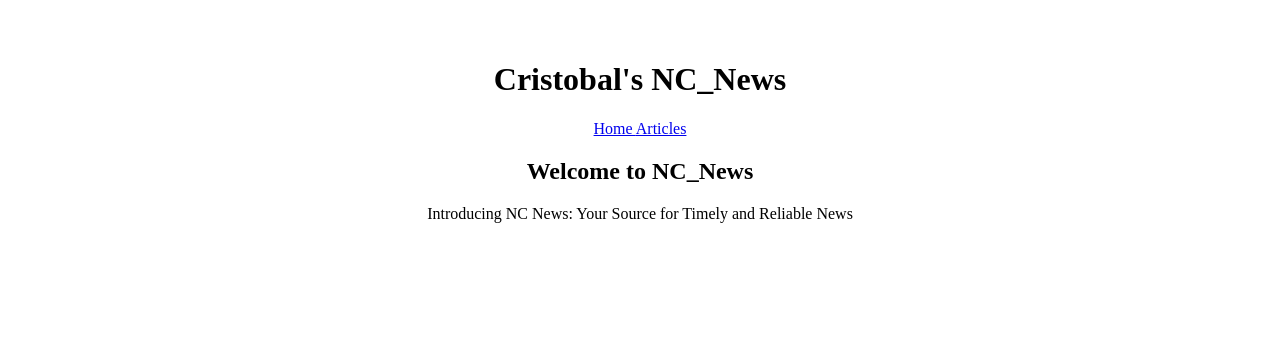
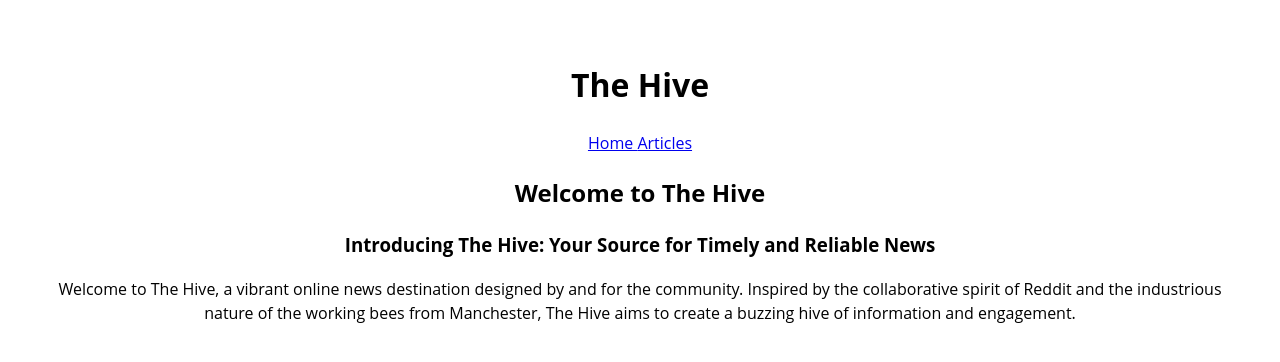
Before and after one commit to SirPhoros/CTorrubia_nc-news_FE, a React (Vite) app: page / in a window 1280 px wide. Shown: the top 362 px of the page. Built offline with nearby package versions, Linux system fonts and the light colour scheme.

Commit message:
Improving FrontPage

```diff
--- a/src/components/Header.jsx
+++ b/src/components/Header.jsx
@@ -1,7 +1,7 @@
 export default function Header() {
 	return (
 		<>
-			<h1 className="header">Cristobal's NC_News</h1>
+			<h1 className="header">The Hive</h1>
 		</>
 	)
 }
--- a/src/components/Home.jsx
+++ b/src/components/Home.jsx
@@ -1,9 +1,15 @@
 export default function Home() {
 	return (
 		<>
-			<h2 className="title">Welcome to NC_News</h2>
-			<p className="description-title">
-				Introducing NC News: Your Source for Timely and Reliable News
+			<h2 className="title">Welcome to The Hive</h2>
+			<h3 className="description-title">
+				Introducing The Hive: Your Source for Timely and Reliable News
+			</h3>
+			<p>
+				Welcome to The Hive, a vibrant online news destination designed by and
+				for the community. Inspired by the collaborative spirit of Reddit and
+				the industrious nature of the working bees from Manchester, The Hive
+				aims to create a buzzing hive of information and engagement.
 			</p>
 		</>
 	)
--- a/src/index.css
+++ b/src/index.css
@@ -1,19 +1,23 @@
-/* :root {
-  font-family: Inter, system-ui, Avenir, Helvetica, Arial, sans-serif;
+:root {
+	font-family: 'Signika Negative', 'Signika Negative-fallback', 'Open Sans',
+		'Open Sans-fallback', system-ui, sans-serif !important;
 	line-height: 1.5;
 	font-weight: 400;
 
-  color-scheme: light dark;
+	/* color-scheme: light dark;
 	color: rgba(255, 255, 255, 0.87);
 	background-color: #242424;
+
+  background-color: #f1bb00;
 
 	font-synthesis: none;
 	text-rendering: optimizeLegibility;
 	-webkit-font-smoothing: antialiased;
 	-moz-osx-font-smoothing: grayscale;
-  -webkit-text-size-adjust: 100%;
+	-webkit-text-size-adjust: 100%; */
 }
 
+/*
 a {
   font-weight: 500;
   color: #646cff;
```
Lines whose indentation alone changed are shown as unchanged.
